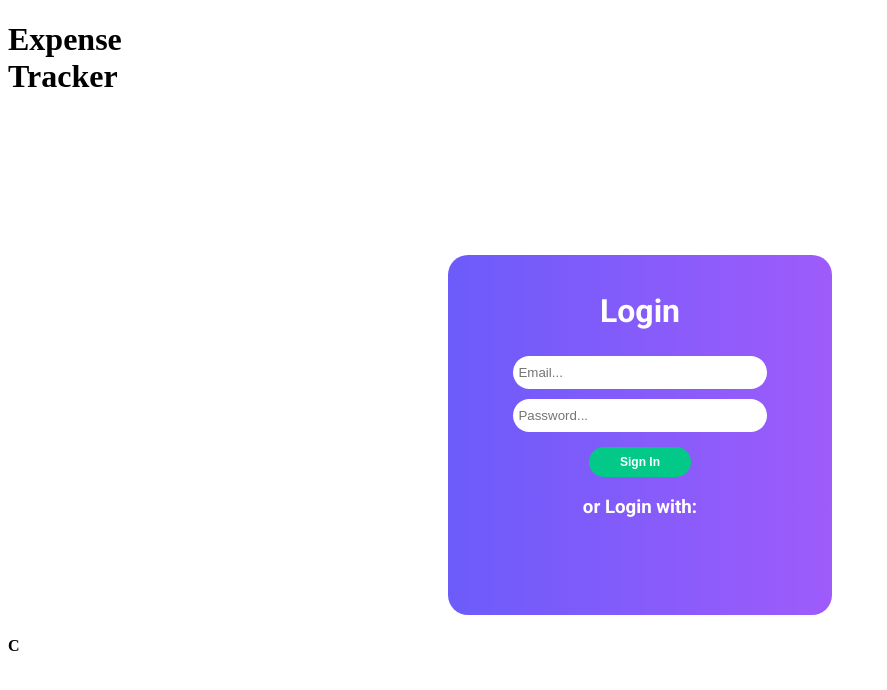
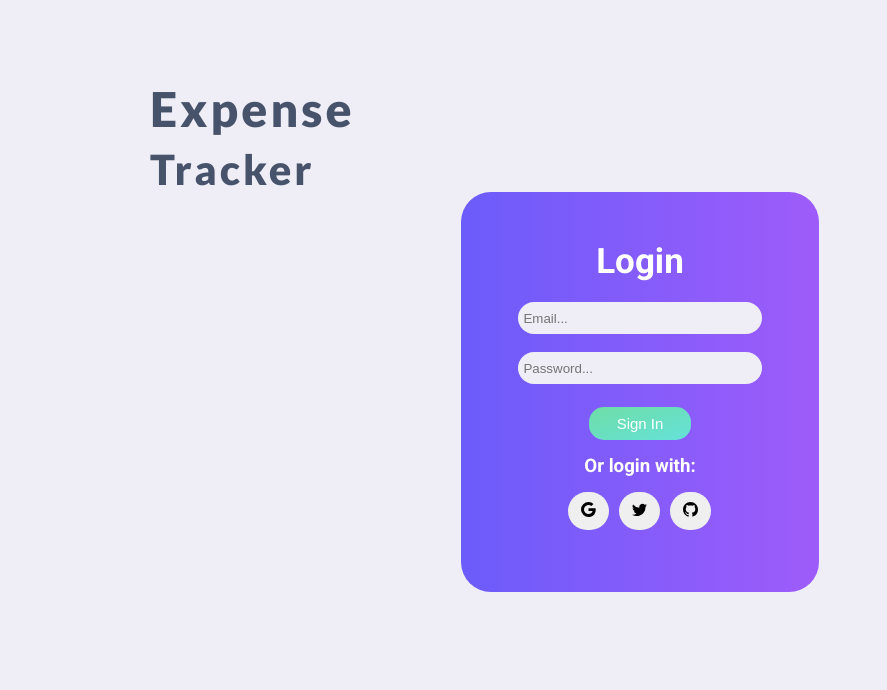
Before and after one commit to Saurav-Pant/Expense_Tracker, a React (Create React App) app: page / in a window 1280 px wide. Shown: the top 690 px of the page, without its empty margins (0-887 px from the left). Built offline with nearby package versions, Linux system fonts and the light colour scheme.

Commit message:
Something Updated

```diff
--- a/package.json
+++ b/package.json
@@ -6,11 +6,12 @@
     "@testing-library/jest-dom": "^5.16.5",
     "@testing-library/react": "^13.4.0",
     "@testing-library/user-event": "^13.5.0",
-    "firebase": "^9.17.0",
+    "firebase": "^9.17.1",
     "react": "^18.2.0",
     "react-calendar": "^4.0.0",
     "react-dom": "^18.2.0",
-    "react-router-dom": "^6.8.0",
+    "react-icons": "^4.7.1",
+    "react-router-dom": "^6.8.1",
     "react-scripts": "5.0.1",
     "tailwindcss": "^3.2.4",
     "web-vitals": "^2.1.4"
--- a/public/index.html
+++ b/public/index.html
@@ -11,7 +11,6 @@
     />
     <link rel="apple-touch-icon" href="%PUBLIC_URL%/logo192.png" />
 
-    <link rel="manifest" href="%PUBLIC_URL%/manifest.json" />
     <!-- <link href="https://cdn.jsdelivr.net/npm/tailwindcss@2.2.0/dist/tailwind.min.css" rel="stylesheet"> -->
 
     <title>React App</title>
--- /dev/null
+++ b/src/App.css
@@ -0,0 +1,5 @@
+*{
+    margin: 0;
+    padding: 0;
+    box-sizing: border-box;
+}
--- a/src/App.js
+++ b/src/App.js
@@ -1,6 +1,5 @@
 import React from "react";
 import Home from "./components/Home";
-
 const App = () => {
   return (
     <div>
--- /dev/null
+++ b/src/actions/auth.js
@@ -0,0 +1,22 @@
+import {
+  firebase,
+  googleAuthProvider,
+  facebookAuthProvider,
+  githubAuthProvider,
+} from "../config/firebase";
+
+export const startGoogleLogin = () => () => {
+  return firebase.auth().signInWithPopup(googleAuthProvider);
+};
+
+export const startFacebookLogin = () => () => {
+  return firebase.auth().signInWithPopup(facebookAuthProvider);
+};
+
+export const startGithubLogin = () => () => {
+  return firebase.auth().signInWithPopup(githubAuthProvider);
+};
+
+export const startLogout = () => () => {
+  return firebase.auth().signOut();
+};
--- a/src/components/Home.jsx
+++ b/src/components/Home.jsx
@@ -1,13 +1,13 @@
 import React from 'react';
 import Login from './Login';
+import "../styles/Home.css"
 const Home = () => {
   return (
     <div className='whole'>
-        <div>
-            <h1>Expense <br /> Tracker</h1>
+        <div className='logo'>
+            <h1>Expense<br/> <span> Tracker</span></h1>
         </div>
       <Login />
-     <h4>C</h4>
     </div>
   );
 };
--- a/src/components/Login.jsx
+++ b/src/components/Login.jsx
@@ -1,17 +1,40 @@
-import React from 'react'
+import React, { useState } from 'react'
 import "../styles/Login.css"
+import { BsGithub, BsGoogle } from 'react-icons/bs';
+import { BsTwitter } from 'react-icons/bs';
+import {signInWithGoogle} from '../config/firebase.js'
 
 const Login = () => {
+  const [email,setEmail]=useState('')
+  const [password,setPassword]=useState('')
+
+  const handleEmail = (e) => {
+    e.preventDefault()
+    setEmail(e.target.value)
+    console.log(email)
+  }
+
+  const handlePassword = (e) => {
+    e.preventDefault()
+    setPassword(e.target.value)
+    console.log(password)
+  }
+
   return (
     <div className='Login_Whole'>
       <div className="Login">
           <h1 className='Login_text'>Login</h1>
-          <input type="email" placeholder='Email...' className='byuser'/><br/>
-          <input type="password" placeholder='Password...'className='byuser' /><br />
+          <input type="email" placeholder='Email...' className='byuser' onChange={handleEmail}/><br/>
+          <input type="password" placeholder='Password...'className='byuser' onChange={handlePassword} /><br />
           <div className='btn'>
           <button className='SignIn'>Sign In</button>
           </div>
-          <h3 className='Login_text'>or Login with:</h3>
+          <h3 className='Login_text_2'>Or login with:</h3>
+          <div className="btns">
+            <button onClick={signInWithGoogle}><BsGoogle/></button>
+            <button><BsTwitter/></button>
+            <button><BsGithub/></button>
+          </div>
       </div>
     </div>
   )
--- /dev/null
+++ b/src/config/firebase.js
@@ -0,0 +1,26 @@
+import { initializeApp } from "firebase/app";
+import { getAuth, GoogleAuthProvider, signInWithPopup } from "firebase/auth";
+
+var config = {
+  apiKey: "AIzaSyB6VjY0GzrYJMBF9qL-mbaNHdyWxMjTp6g",
+  authDomain: "expense-c7e09.firebaseapp.com",
+  projectId: "expense-c7e09",
+  storageBucket: "expense-c7e09.appspot.com",
+  messagingSenderId: "1034940255291",
+  appId: "1:1034940255291:web:b418c242e1751c4578201e",
+};
+
+const app = initializeApp(config);
+export const auth = getAuth(app);
+
+const provider = new GoogleAuthProvider();
+
+export const signInWithGoogle = () => {
+  signInWithPopup(auth, provider)
+    .then((result) => {
+      console.log(result.user);
+    })
+    .catch((error) => {
+      console.log(error);
+    });
+};
--- a/src/index.js
+++ b/src/index.js
@@ -1,7 +1,7 @@
 import React from "react";
 import ReactDOM from "react-dom/client";
 import App from "./App";
-
+import "./App.css";
 const root = ReactDOM.createRoot(document.getElementById("root"));
 root.render(
   <React.StrictMode>
--- a/src/styles/Home.css
+++ b/src/styles/Home.css
@@ -1,4 +1,23 @@
+@import url('https://fonts.googleapis.com/css2?family=Lato:ital,wght@0,700;0,900;1,400;1,700;1,900&family=Open+Sans:ital,wght@0,600;0,700;0,800;1,500;1,600&family=Roboto:ital,wght@0,400;0,500;0,700;1,400;1,500&display=swap');
 .whole{
-    height: 100px;
-    background-color: hsl(0, 0%, 66%);
+    height: 100vh;
+    background-color: hsl(248, 30%, 95%);
+    overflow-x: hidden;
 }
+
+.logo{
+    position: absolute;
+    top: 80px;
+    left: 150px
+}
+.logo h1{
+    font-size: 3rem;
+    color: hsl(222, 20%, 35%);
+    font-family: 'Lato', sans-serif;
+    line-height: 1.2;
+    font-weight: 900;
+    letter-spacing: 3px;
+}
+.logo span{
+    font-size: 2.6rem;
+}
--- a/src/styles/Login.css
+++ b/src/styles/Login.css
@@ -4,21 +4,27 @@
     display: flex;
     justify-content: center;
     align-items: center;
-    width: 30vw;
-    height: 45vh;
+    width: 28vw;
+    height: 50vh;
     background-image: linear-gradient(to right, hsl(246, 94%, 67%), hsl(265, 94%, 67%));
-    border-radius: 20px;
+    border-radius: 30px;
     margin: auto;
-    margin-top: 10rem;
+    margin-top: 12rem;
 }
-.Login{
-    position: relative;
-    bottom: 2rem;
-}
+
 .Login_text{
     color: white;
     text-align: center;
     font-family: 'Roboto', sans-serif;
+    margin-bottom: 15px;
+    font-size: 35px;
+}
+
+.Login_text_2{
+    color: white;
+    text-align: center;
+    font-family: 'Roboto', sans-serif;
+    margin-top: 15px;
 }
 
 .byuser{
@@ -27,9 +33,12 @@
     border-radius: 20px;
     padding: 5px;
     margin: 5px 0px;
+    margin-bottom: 13px;
     width: 19vw;
-    height: 1.8vw;
+    height: 2rem;
+    background-color: hsl(248, 30%, 95%);
 }
+
 .SignIn{
     border-radius: 15px;
     border: none;
@@ -37,10 +46,9 @@
     margin-top: 10px;
     cursor: pointer;
     width: 8vw;
-    background-color: #03C988;
+    background-image: linear-gradient(to right bottom, hsl(150, 62%, 65%), hsl(176, 68%, 64%));
     color: white;
-    font-weight: 900;
-    font-size: 12px;
+    font-size: 15px;
 }
 
 .btn{
@@ -49,3 +57,25 @@
     justify-content: center;
 
 }
+.btns{
+    display: flex ;
+    justify-content: center;
+    align-items: center;
+    margin-top: 10px;
+}
+
+.btns>button{
+    border: none;
+    outline: none;
+    border-radius: 50px;
+    font-size: 15px;
+    padding: 10px 13px;
+    margin: 5px 5px;
+    margin-bottom: 13px;
+    cursor: pointer;
+}
+
+.btns>button:hover{
+    background-image: linear-gradient(to right bottom, hsl(150, 62%, 65%), hsl(176, 68%, 64%));
+    color: white;
+}
```
Also changed, not shown: src/components/dashboard.jsx (added, +9 -0 lines), 1 other file (tests, documents, lock files or other folders).
